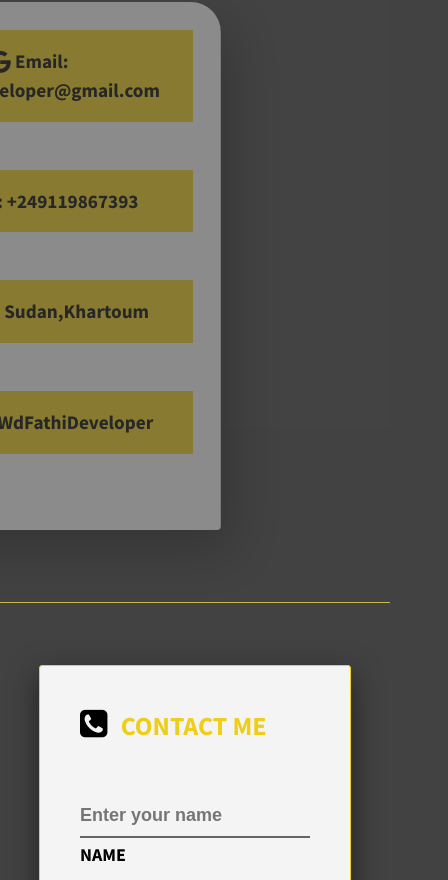
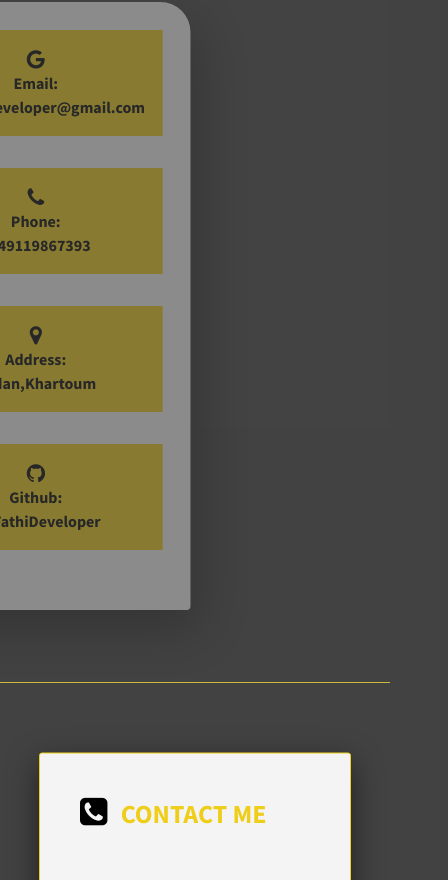
Before and after one commit to WdFathiDeveloper/mywebsite, a plain HTML site: page views/contact.html in a window 390 px wide. Shown: the part 417-1297 px from the top of the page, 448 px wide, since content can reach past the window. Drawn offline with Linux system fonts and the light colour scheme.

Commit message:
new media query changes in contact page

```diff
--- a/css/media.css
+++ b/css/media.css
@@ -154,19 +154,21 @@
 .boxes {
     display: inline-table;
     margin: auto;
-    width: 50%;
-    justify-items: center;
-    justify-content: center;
+    width: 90%;
+    left:50%;
+    /* justify-items: center;
+    justify-content: center; */
 }
 .boxes div {
-    font-size: 18;
+    font-size: 1rem;
+    padding: 1rem 1rem;
+    margin-bottom: 2rem;
 }
-.boxes div:hover {font-size: 18px;}
-
 .wrapper{left: 50%;width: 80%;}
 .wrapper h2{font-size: 26px;}
 .fa-2x {
     font-size: 1.8em;
 }
-
+.input-field input{font-size: 14px;}
+.input-field label{font-size: 16px;}
 }
--- a/css/style.css
+++ b/css/style.css
@@ -465,15 +465,8 @@
             transition: all .5s ease-in-out;
         }
 
-         .boxes div:hover {
-            padding: 0.5rem 1.5rem;
-            color: black;
-            border: .5px solid #eece1a;
-            font-size: 28px;
-            transition: all .5s ease-in-out;
-        }
 
-        .boxes div span {color: #000;}
+        .boxes div span {color: #000;display: inherit;}
         .contact-parent
         {
             margin-top:200px;
```
